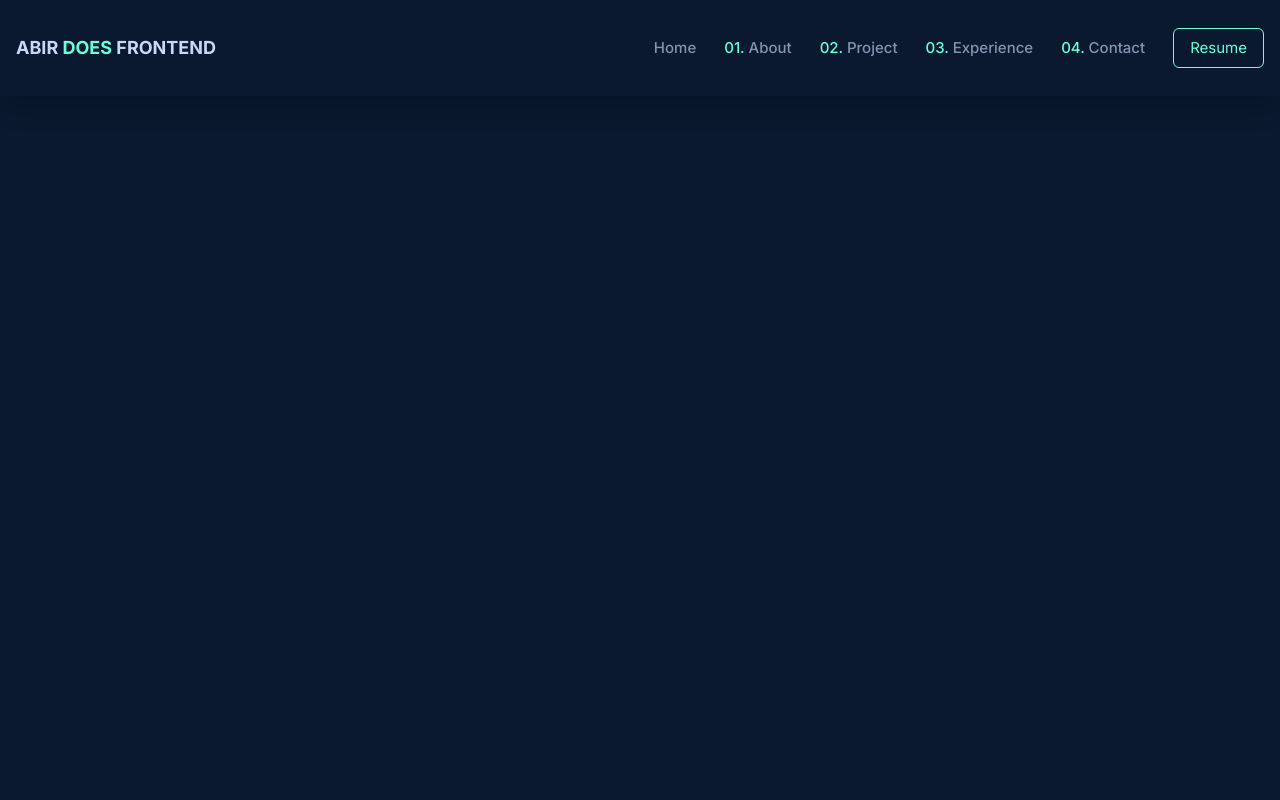
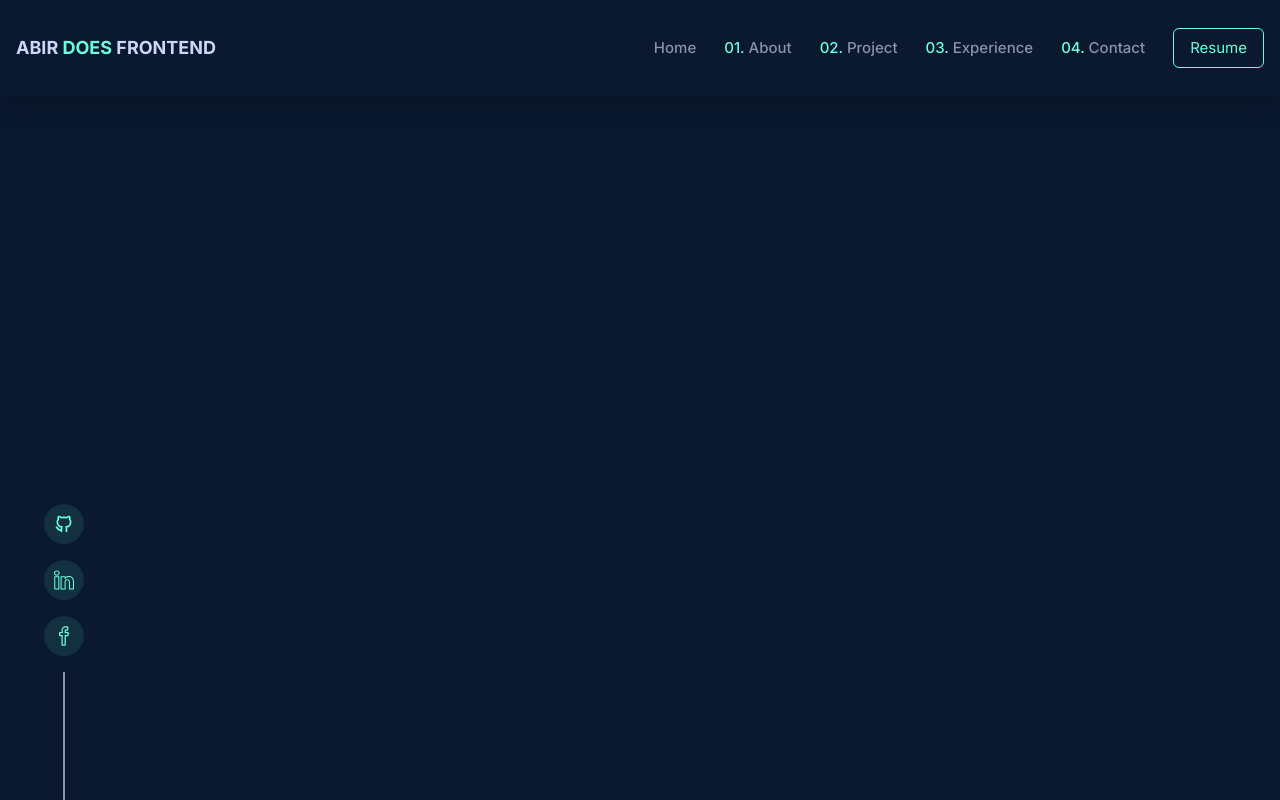
Before and after one commit to AbirDoesFrontend/portfolio, a Next.js app: page / in a window 1280 px wide. Built offline with nearby package versions, Linux system fonts and the light colour scheme.

Commit message:
Left side done

```diff
--- /dev/null
+++ b/components/LeftSide.tsx
@@ -0,0 +1,29 @@
+import { TbBrandGithub } from "react-icons/tb";
+import { SlSocialLinkedin, SlSocialFacebook } from "react-icons/sl";
+
+const LeftSide = () => {
+  return (
+    <div className="w-full h-full flex flex-col items-center justify-end gap-4 text-textGreen">
+      <div className="flex flex-col gap-4">
+        <a href="https://github.com/AbirDoesFrontend" target="_blank">
+          <span className="w-10 h-10 text-xl bg-hoverColor rounded-full inline-flex items-center justify-center hover:text-textGreen cursor-pointer hover:-translate-y-2 transition-all duration-300">
+            <TbBrandGithub />
+          </span>
+        </a>
+        <a href="https://www.linkedin.com/in/abirdoesfrontend/" target="_blank">
+          <span className="w-10 h-10 text-xl bg-hoverColor rounded-full inline-flex items-center justify-center hover:text-textGreen cursor-pointer hover:-translate-y-2 transition-all duration-300">
+            <SlSocialLinkedin />
+          </span>
+        </a>
+        <a href="https://www.facebook.com/AbirWebDev" target="_blank">
+          <span className="w-10 h-10 text-xl bg-hoverColor rounded-full inline-flex items-center justify-center hover:text-textGreen cursor-pointer hover:-translate-y-2 transition-all duration-300">
+            <SlSocialFacebook />
+          </span>
+        </a>
+      </div>
+      <div className="w-[2px] h-32 bg-textDark"></div>
+    </div>
+  );
+};
+
+export default LeftSide;
--- a/package.json
+++ b/package.json
@@ -21,6 +21,7 @@
     "react": "18.2.0",
     "react-dom": "18.2.0",
     "react-download-link": "^2.3.0",
+    "react-icons": "^4.10.1",
     "tailwindcss": "3.3.2",
     "typescript": "5.1.3"
   }
--- a/pages/index.tsx
+++ b/pages/index.tsx
@@ -1,3 +1,4 @@
+import LeftSide from "@/components/LeftSide";
 import Navbar from "@/components/Navbar";
 import Head from "next/head";
 
@@ -6,12 +7,22 @@ export default function Home() {
     <>
       <Head>
         <title>Abir Khan</title>
-        <meta name="description" content="Abir Does Frontend | Powered by NextJs"/>
-        <meta name="viewport" content="width=device-width , initial-scale=1"/>
-        <link rel="icon" href="/favicon.ico"/>
+        <meta
+          name="description"
+          content="Abir Does Frontend | Powered by NextJs"
+        />
+        <meta name="viewport" content="width=device-width , initial-scale=1" />
+        <link rel="icon" href="/favicon.ico" />
       </Head>
       <main className="w-full h-screen font-bodyFont bg-bodyColor text-textLight overflow-x-hidden overflow-y-scroll">
         <Navbar />
+        <div className="w-full h-[88vh] xl:flex items-center gap-20 justify-between">
+          <div className="hidden xl:inline-flex w-32 h-full fixed left-0 bottom-0">
+            <LeftSide />
+          </div>
+          <div></div>
+          <div></div>
+        </div>
       </main>
     </>
   );
```
Also changed, not shown: 1 other file (tests, documents, lock files or other folders).
